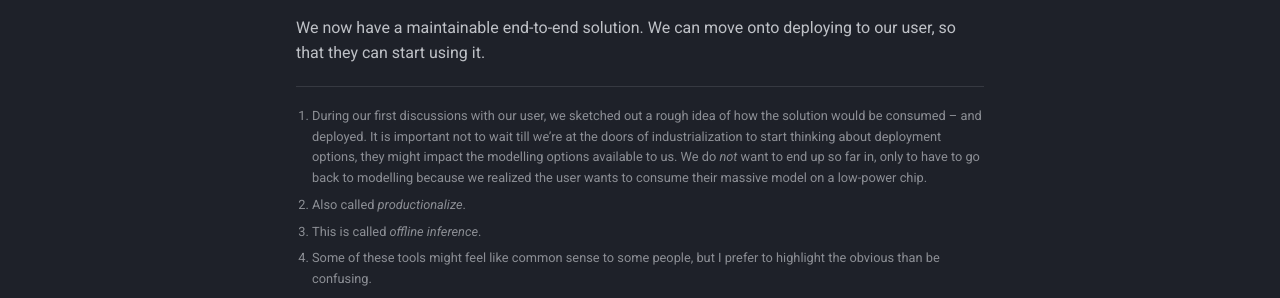
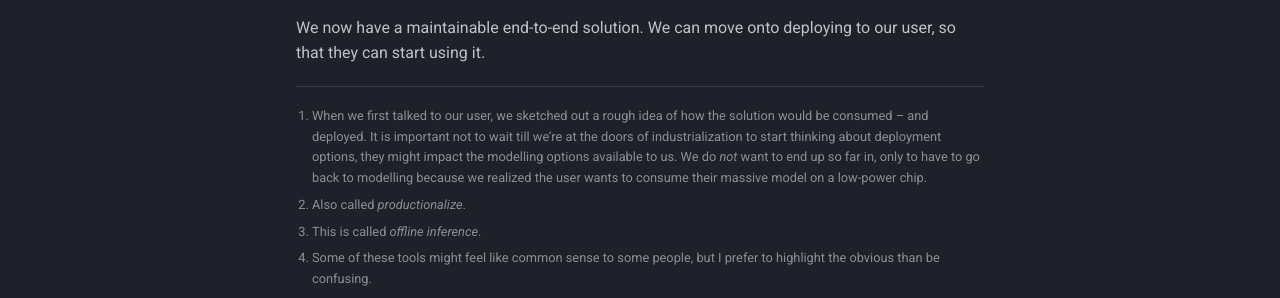
Before and after one commit to arthurgassner/swissenergy-frontend, an MkDocs documentation site: the page built from docs/industrialization.md, in a window 1280 px wide and 900 px high, scrolled down 5333 px. Shown: the part 455-753 px from the top of the window. Built offline with MkDocs 1.6.1 and Material for MkDocs 9.7.7, drawn with Linux system fonts in a browser that asks for light colours; a script that is not in the unit is left out; comment, search, counter and statistics services are not loaded.

Commit message:
Update .md

```diff
--- a/docs/industrialization.md
+++ b/docs/industrialization.md
@@ -6,7 +6,7 @@ We now have a working model, performing at an acceptable level. Our goal is to b
 
 Which begs the question: How does our user want to consume our solution?[^1]
 
-[^1]: During our first discussions with our user, we sketched out a rough idea of how the solution would be consumed -- and deployed. It is important not to wait till we're at the doors of industrialization to start thinking about deployment options, they might impact the modelling options available to us. We do _not_ want to end up so far in, only to have to go back to modelling because we realized the user wants to consume their massive model on a low-power chip.
+[^1]: When we first talked to our user, we sketched out a rough idea of how the solution would be consumed -- and deployed. It is important not to wait till we're at the doors of industrialization to start thinking about deployment options, they might impact the modelling options available to us. We do _not_ want to end up so far in, only to have to go back to modelling because we realized the user wants to consume their massive model on a low-power chip.
 
 The way the ML model will be consumed educates us on how we should deploy it.
 The way we deploy our model will heavily influence how we design our ML system, and hence how we will industrialize[^2] it.
```
